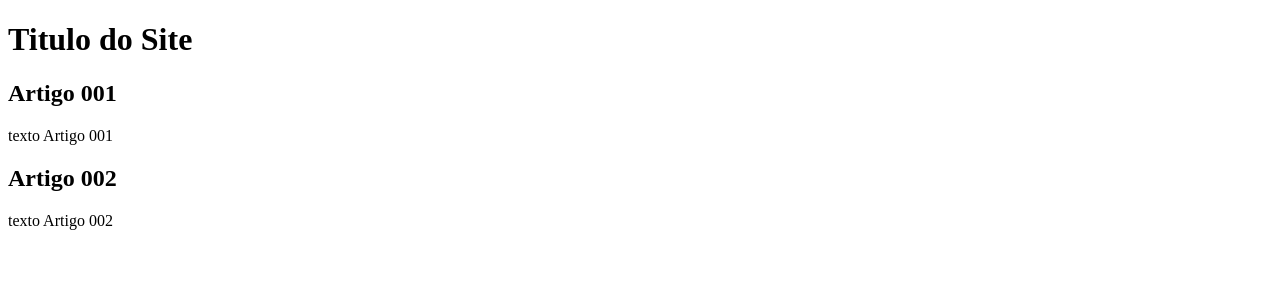
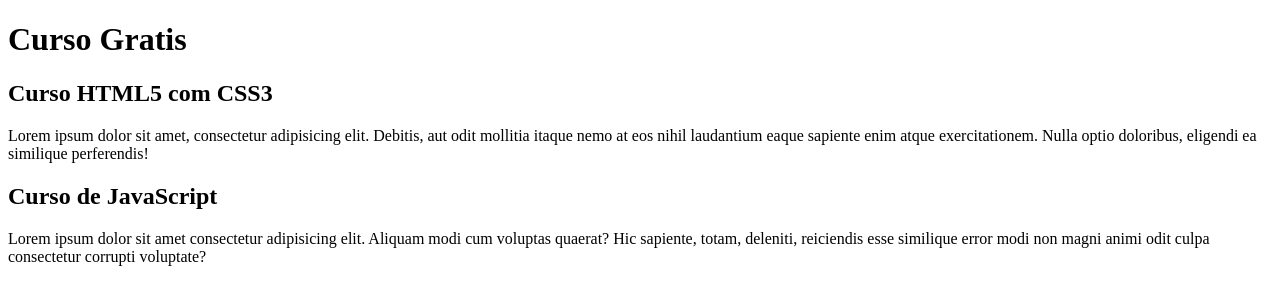
Before and after one commit to HenriqueOgobi/projeto-site, a plain HTML site: page index.html in a window 1280 px wide. Drawn offline with Linux system fonts and the light colour scheme.

Commit message:
comecei a escrever o conteudo

```diff
--- a/index.html
+++ b/index.html
@@ -9,15 +9,15 @@
 <body>
     <main>
         <header>
-            <h1>Titulo do Site </h1>
+            <h1>Curso Gratis </h1>
         </header>
         <article>
-            <h2>Artigo 001</h2>
-            <p>texto Artigo 001</p>
+            <h2>Curso HTML5 com CSS3</h2>
+            <p>Lorem ipsum dolor sit amet, consectetur adipisicing elit. Debitis, aut odit mollitia itaque nemo at eos nihil laudantium eaque sapiente enim atque exercitationem. Nulla optio doloribus, eligendi ea similique perferendis!</p>
         </article>
         <article>
-            <h2>Artigo 002</h2>
-            <p>texto Artigo 002</p>
+            <h2>Curso de JavaScript</h2>
+            <p>Lorem ipsum dolor sit amet consectetur adipisicing elit. Aliquam modi cum voluptas quaerat? Hic sapiente, totam, deleniti, reiciendis esse similique error modi non magni animi odit culpa consectetur corrupti voluptate?</p>
         </article>
     </main>
 </body>
```
